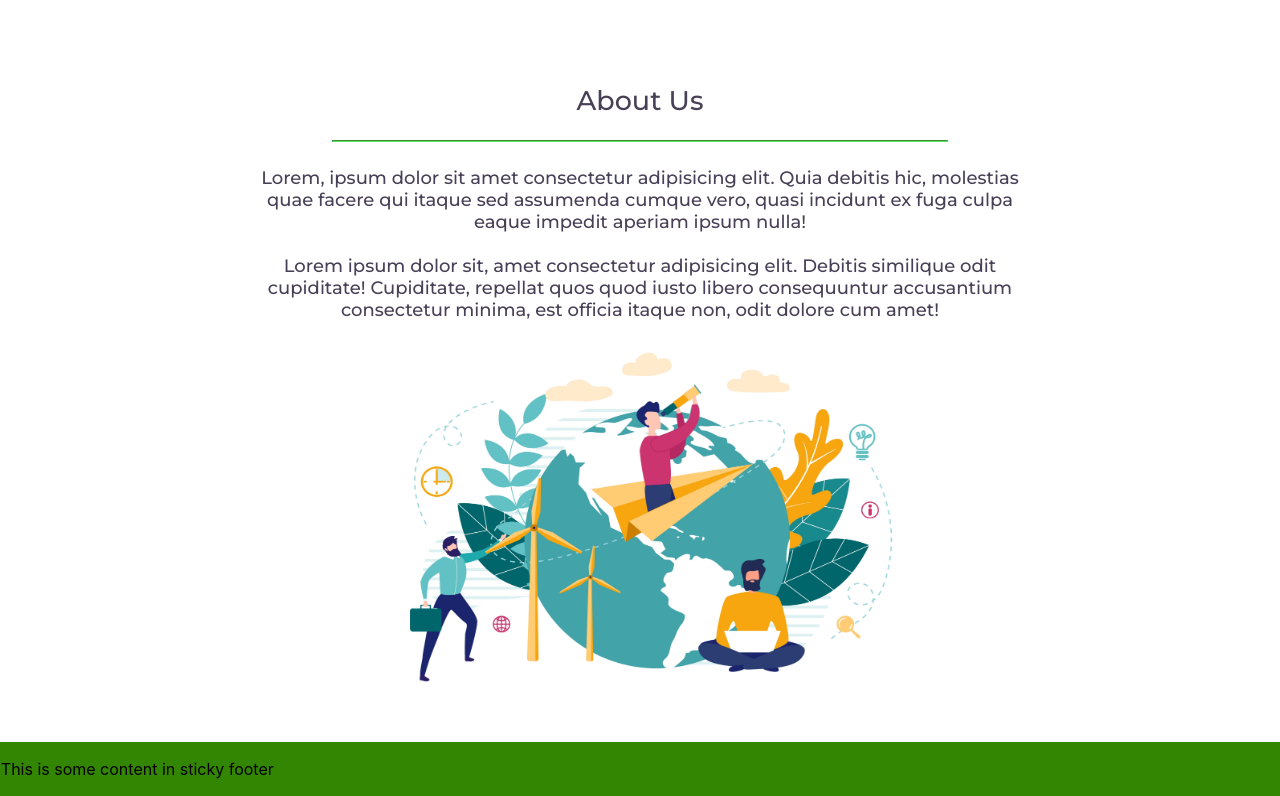
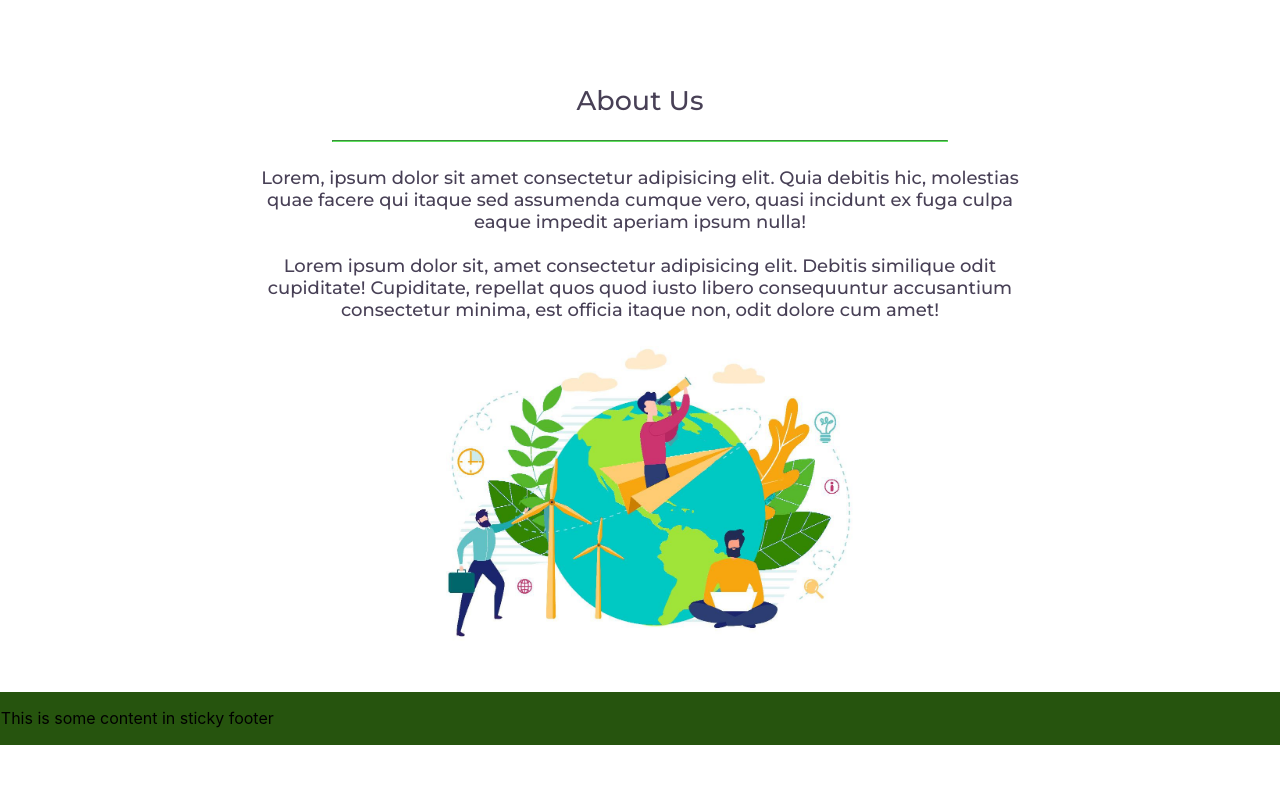
Before and after one commit to TijilM/GreenLight, a React (Create React App) app in the folder frontend/: page / in a window 1280 px wide. Shown: the part 802-1598 px from the top of the page. After the commit the page ends 1547 px from the top, so only its background shows below. Built offline with nearby package versions, Linux system fonts and the light colour scheme.

Commit message:
working landing page

```diff
--- a/frontend/src/pages/landing/Components/about.js
+++ b/frontend/src/pages/landing/Components/about.js
@@ -1,5 +1,5 @@
 import styles from "../Style/about.module.css"
-import myimg from "../Assets/about.jpg"
+import myimg from "../Assets/about1.jpg"
 function About() {
     return (
         <section id="about">
--- a/frontend/src/pages/landing/Style/about.module.css
+++ b/frontend/src/pages/landing/Style/about.module.css
@@ -21,6 +21,6 @@
     padding-top: 1rem;
 }
 .myimg{
-    height:400px;
-    width:600px
+    height:349.6px;
+    width:500px
 }
--- a/frontend/src/pages/landing/Style/footer.module.css
+++ b/frontend/src/pages/landing/Style/footer.module.css
@@ -1,8 +1,7 @@
 .footer{
     margin-top: 0rem;
     padding: 0.05rem;
-    background-color: #338602;
-    /* position: fixed; */
+    background-color: #26540e;
     bottom: 0;
     left: 0;
     width: 100%;
```
Also changed, not shown: frontend/src/pages/landing/Assets/about1.jpg (added).
